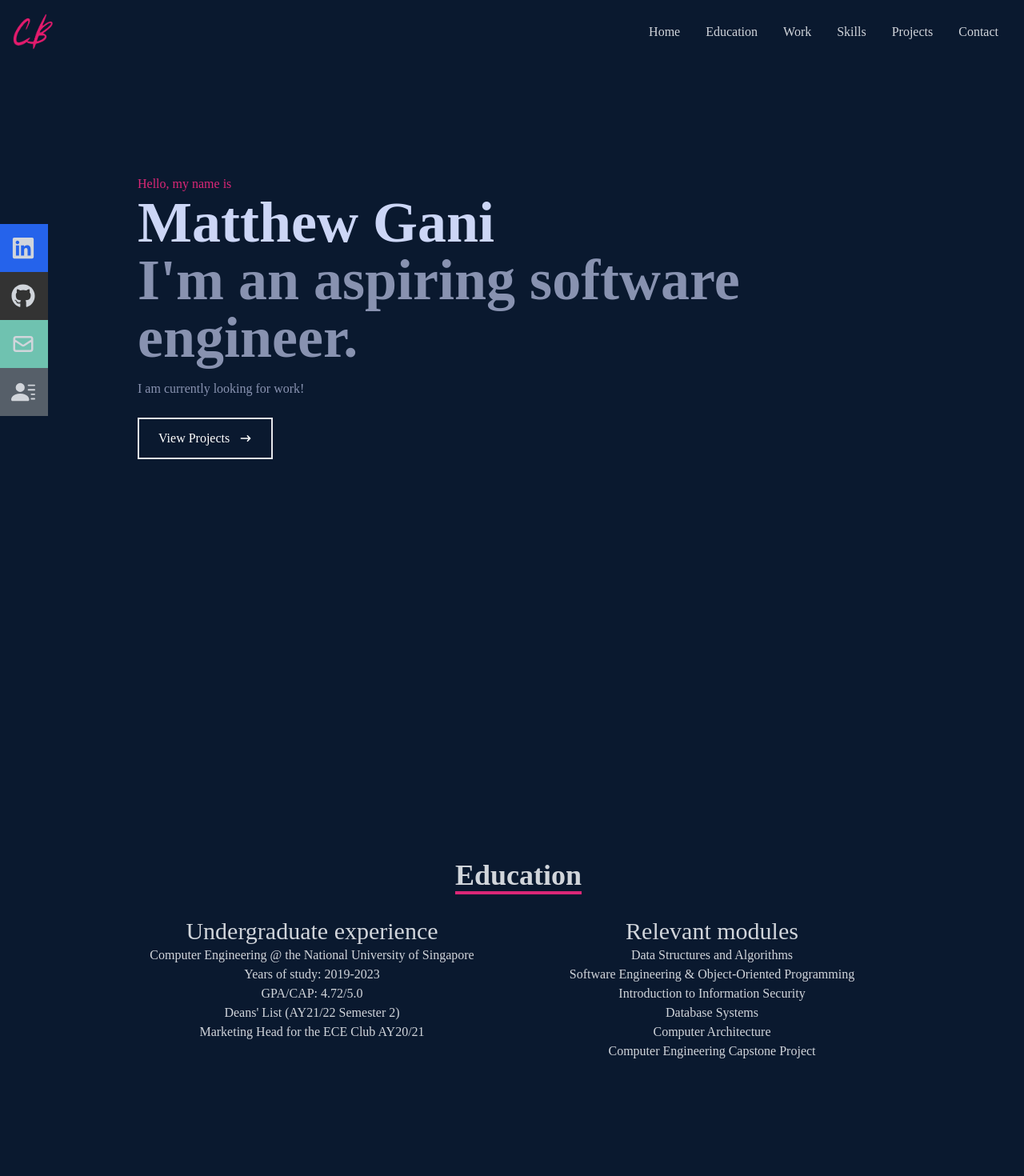
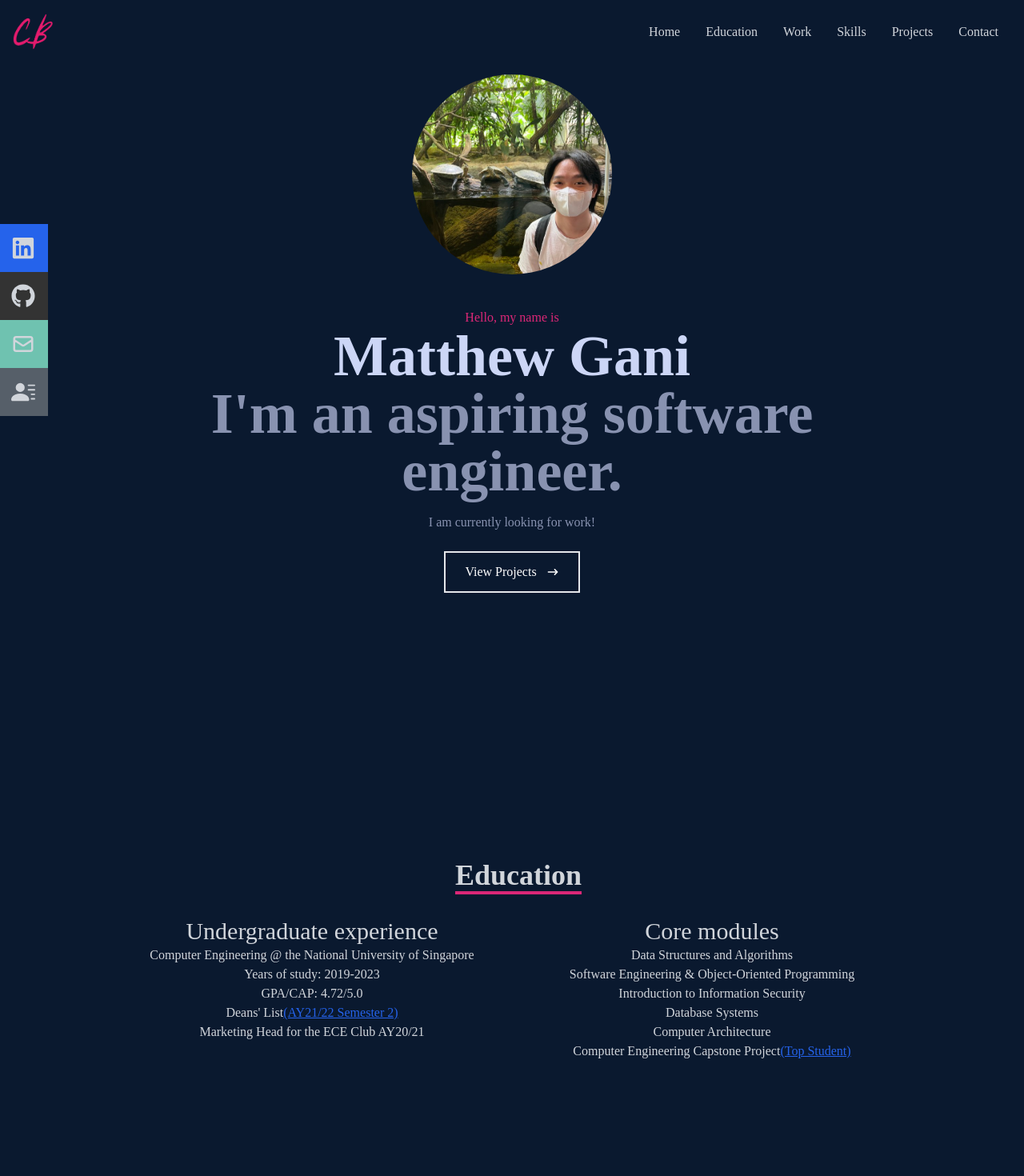
Before and after one commit to matthewgani/portfolio-website, a React (Create React App) app: page / in a window 1280 px wide. Shown: the top 1470 px of the page at 80% size. Built offline with nearby package versions, Linux system fonts and the light colour scheme.

Commit message:
Finish home

```diff
--- a/src/components/Education.js
+++ b/src/components/Education.js
@@ -29,7 +29,11 @@ const Education = () => {
                 GPA/CAP: 4.72/5.0
               </li>
               <li>
-                Deans' List (AY21/22 Semester 2)
+              Deans' List
+                <a href='https://credentials.nus.edu.sg/eaeda8aa-02d5-4b41-bcec-6bf0c03fd3bb'
+                target="_blank" rel="noreferrer" className='underline text-blue-600'>
+                (AY21/22 Semester 2)
+                </a>
               </li>
               <li>
                 Marketing Head for the ECE Club AY20/21
@@ -39,7 +43,7 @@ const Education = () => {
           <div>
             <div className="text-center text-3xl ">
               <p>
-              Relevant modules
+              Core modules
               </p>
             </div>
             <ul className="text-center">
@@ -60,6 +64,9 @@ const Education = () => {
               </li>
               <li>
                 Computer Engineering Capstone Project
+                <a className='underline text-blue-600'href='https://credentials.nus.edu.sg/b673f0c4-8e70-4ce1-b842-954579d0ab5c' target="_blank" rel="noreferrer">
+                   (Top Student)
+                  </a>
               </li>
             </ul>
           </div>
--- a/src/components/Home.js
+++ b/src/components/Home.js
@@ -1,19 +1,20 @@
 
 import {HiArrowNarrowRight} from 'react-icons/hi'
 import {Link} from 'react-scroll'
+// import ProfilePicture from '../assets/profile_picture.jpg'
+import ProfilePicture from '../assets/photo_2.jpeg'
 
 const Home = () => {
-
-
   return (
     <div name='home' className='w-full h-screen bg-[#0a192f]'>
 
       {/*container */}
-      <div className='max-w-[1000px] mx-auto px-8 flex flex-col justify-center h-full'>
+      <div className='max-w-[1000px] mx-auto px-8 flex flex-col justify-center h-full items-center text-center'>
+        <img className='self-center md:self-center rounded-full w-[250px] clipped ' src={ProfilePicture} alt='profile'/>
         <p className='text-pink-600'>Hello, my name is</p>
         <h1 className='text-4xl sm:text-7xl font-bold text-[#ccd6f6]'>Matthew Gani</h1>
         <h2 className='text-4xl sm:text-7xl font-bold text-[#8892b0]'>I'm an aspiring software engineer.</h2>
-        <p className='text-[#8892b0] py-4 max-w-[700px]'>
+        <p className='text-[#8892b0] py-4 text-center'>
           I am currently looking for work!
         </p>
 
@@ -28,8 +29,6 @@ const Home = () => {
           </button>
           </Link>
         </div>
-
-
       </div>
     </div>
   )
--- a/src/components/NavBar.js
+++ b/src/components/NavBar.js
@@ -14,7 +14,7 @@ const NavBar = () => {
   }
 
   return (
-    <div className= "fixed w-full h-[80px] flex justify-between items-center px-4 bg-[#0a192f] text-gray-300">
+    <div className= "fixed w-full h-[80px] flex justify-between items-center px-4 bg-[#0a192f] text-gray-300 z-10">
       <div>
         <img src={Logo} alt="logo" style={{width: '50px'}} />
       </div>
--- a/src/components/Work.js
+++ b/src/components/Work.js
@@ -26,7 +26,7 @@ const Work = () => {
               Utilized AWS tools to migrate data from Oracle Database to AWS RDS Database
               </li>
               <li>
-              Identified and wrote technical documentation of changes to replace enterprise application with AWS cloud system
+              Identified and wrote technical documentation for changes to replace enterprise application with AWS cloud system
               </li>
               <li>
               Built a Spring Boot microservice that listens to AWS Kinesis stream and pushes events to
--- a/src/index.css
+++ b/src/index.css
@@ -15,6 +15,11 @@
   }
 }
 
+.clipped {
+  clip-path: circle();
+  height: auto;
+  z-index: 1;
+}
 
 .content-div {
   background-repeat: no-repeat;
```
